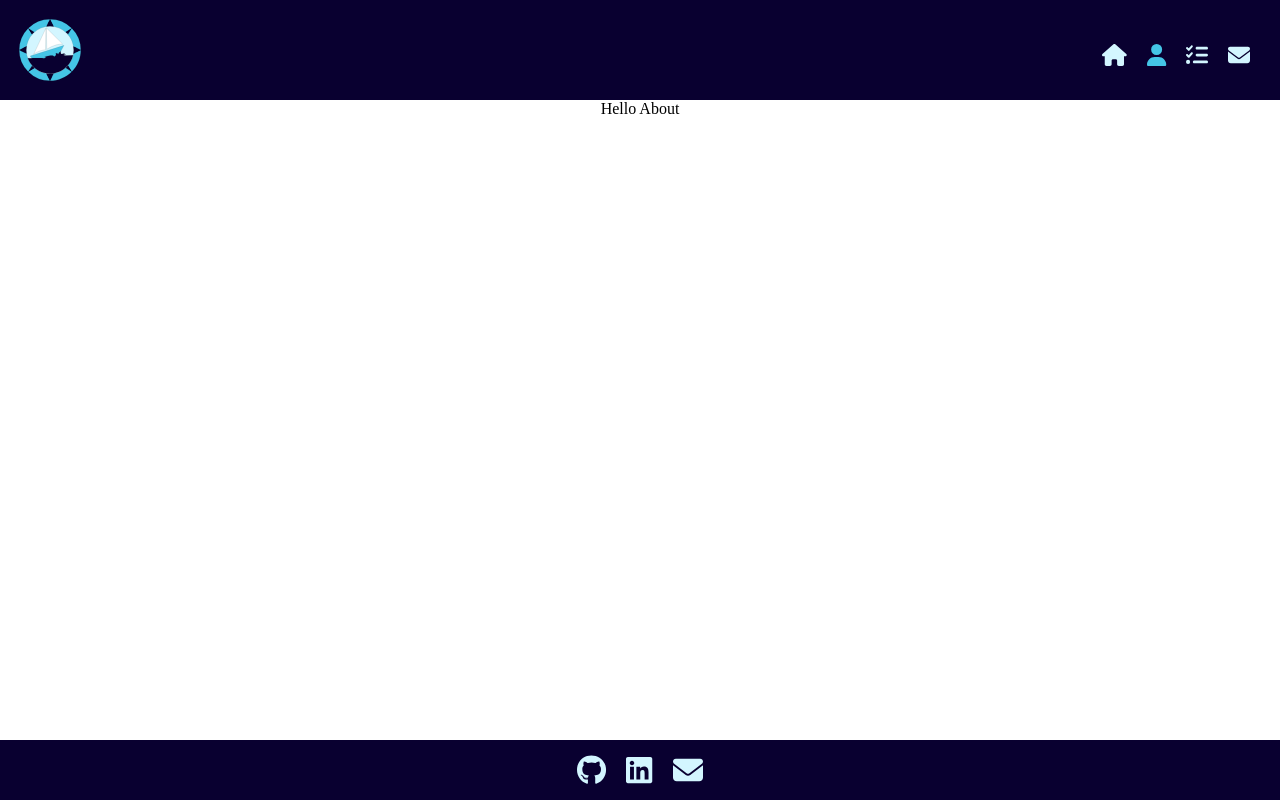
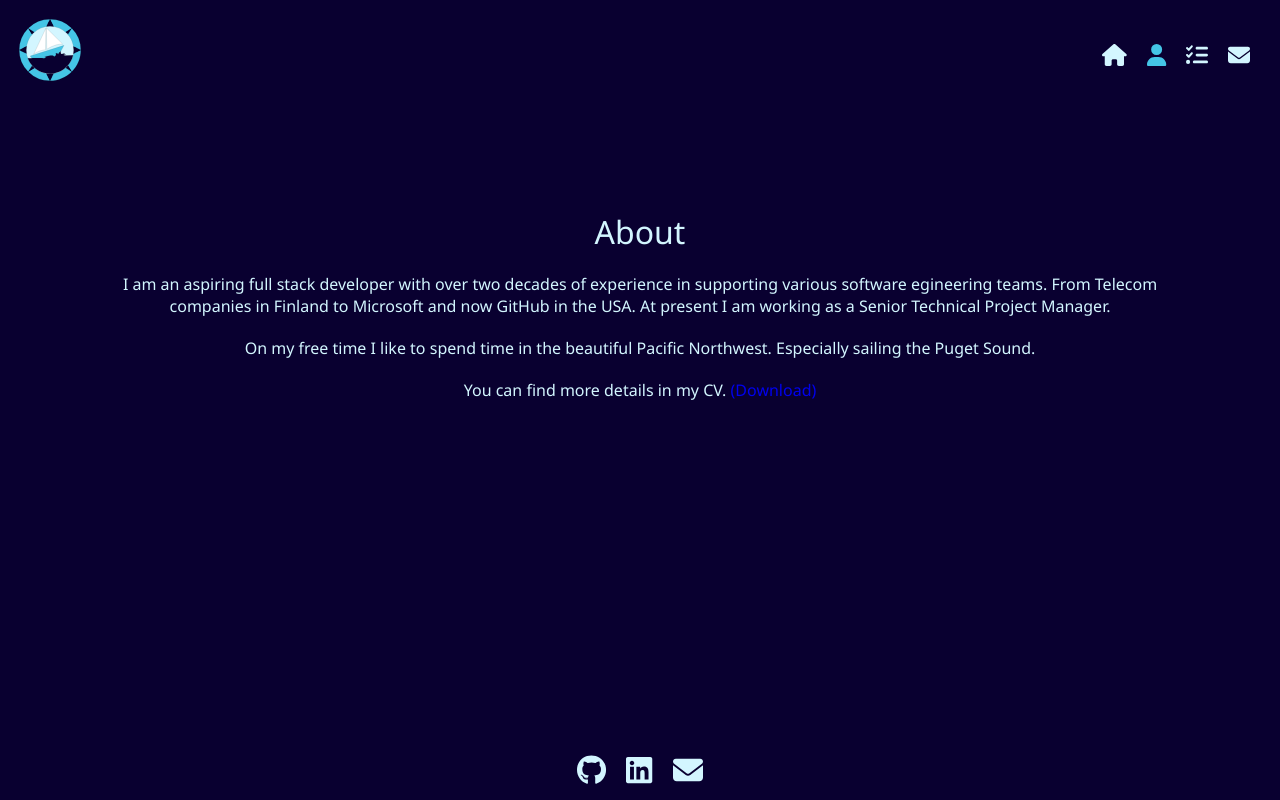
Before and after one commit to frye/react-portfolio, a React (Create React App) app: page /about in a window 1280 px wide. Built offline with nearby package versions, Linux system fonts and the light colour scheme.

Commit message:
Basic about page

```diff
--- a/src/components/About/index.js
+++ b/src/components/About/index.js
@@ -1,3 +1,27 @@
-const About = () => ('Hello About');
+import "./index.scss";
+const About = () => {
+  return (
+    <div className="about-text">
+      <h1>About</h1>
+      <p>
+        I am an aspiring full stack developer with over two decades of
+        experience in supporting various software egineering teams. From Telecom
+        companies in Finland to Microsoft and now GitHub in the USA. At present
+        I am working as a Senior Technical Project Manager.
+      </p>
+      <p>
+        On my free time I like to spend time in the beautiful Pacific Northwest.
+        Especially sailing the Puget Sound.
+      </p>
+
+      <p>
+        You can find more details in my CV.{" "}
+        <a href="./assets/CV_202110.pdf" className="dllink">
+          (Download)
+        </a>
+      </p>
+    </div>
+  );
+};
 
 export default About;
--- /dev/null
+++ b/src/components/About/index.scss
@@ -0,0 +1,12 @@
+.about-text {
+  padding: 100px;
+
+  h1 {
+    font-size: 2em;
+    padding: 10px;
+  }
+
+  p {
+    padding: 10px;
+  }
+}
--- a/src/components/Home/index.scss
+++ b/src/components/Home/index.scss
@@ -3,13 +3,10 @@
   flex-direction: row;
   justify-content: center;
   align-items: center;
-  height: calc(100vh - 100px);
-  background-color: var(--theme-bg);
+  height: 100%;
 
   .hero-text {
     margin-left: 40px;
-    color: var(--theme-font-color);
-    font-family: var(--theme-font-family);
 
     h1 {
       font-size: 4em;
@@ -51,7 +48,7 @@
   }
 }
 
-@media screen and (max-width: 820px) {
+@media screen and (max-width: 768px) {
   .hero-area {
     .hero-text {
       margin-left: 20px;
--- a/src/components/Layout/index.js
+++ b/src/components/Layout/index.js
@@ -1,3 +1,4 @@
+import './index.scss';
 import { Outlet } from "react-router-dom";
 import NavBar from "../NavBar";
 import Footer from "../Footer";
--- a/src/components/Layout/index.scss
+++ b/src/components/Layout/index.scss
@@ -1,4 +1,7 @@
 .page {
-  width: 100%;
-  height: 100%;
+  width: 100vw;
+  height: calc(100vh - 100px);
+  background-color: var(--theme-bg);
+  color: var(--theme-font-color);
+  font-family: var(--theme-font-family);
 }
```
Also changed, not shown: src/components/NavBar/index.scss (line endings or trailing spaces).
